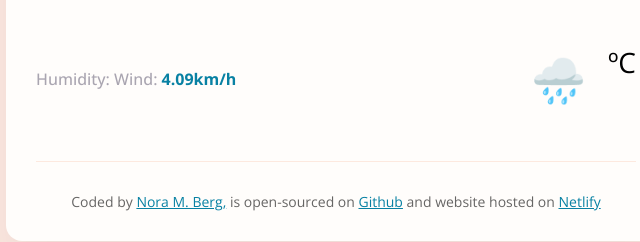
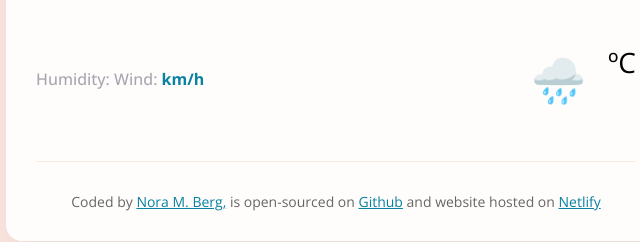
Before and after one commit to NooMaaBee/WeatherTest, a plain HTML site: page index.html in a window 1280 px wide. Shown: the part 157-399 px from the top of the page, 304-944 px from the left. Drawn offline with nearby package versions, Linux system fonts and the light colour scheme; no server answers; a web font is replaced by a local one.

Commit message:
removed written windspeed

```diff
--- a/index.html
+++ b/index.html
@@ -35,7 +35,7 @@
               <span id="time"></span> <span id="description"></span>
               <br />
               Humidity: <strong id="humidity"></strong> Wind:
-              <strong id="wind-speed">4.09km/h</strong>
+              <strong id="wind-speed">km/h</strong>
             </p>
           </div>
 
```
